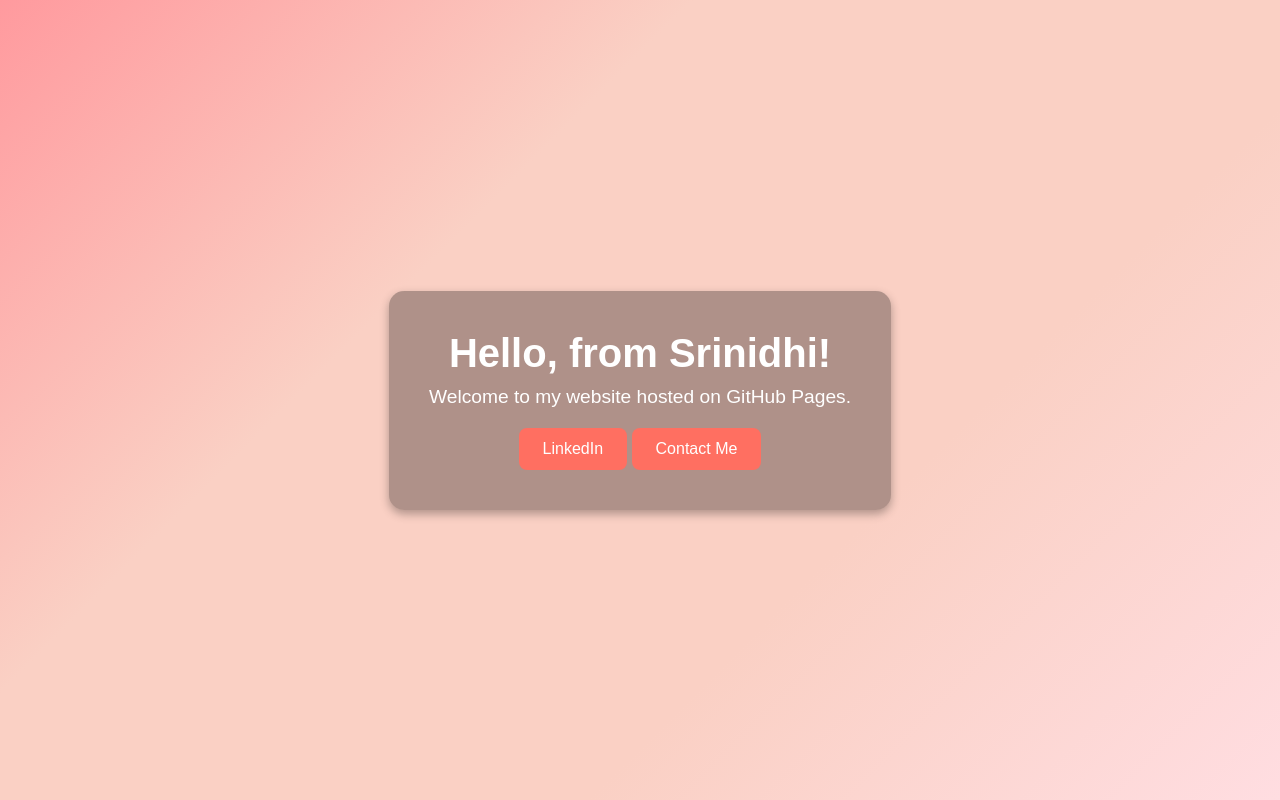
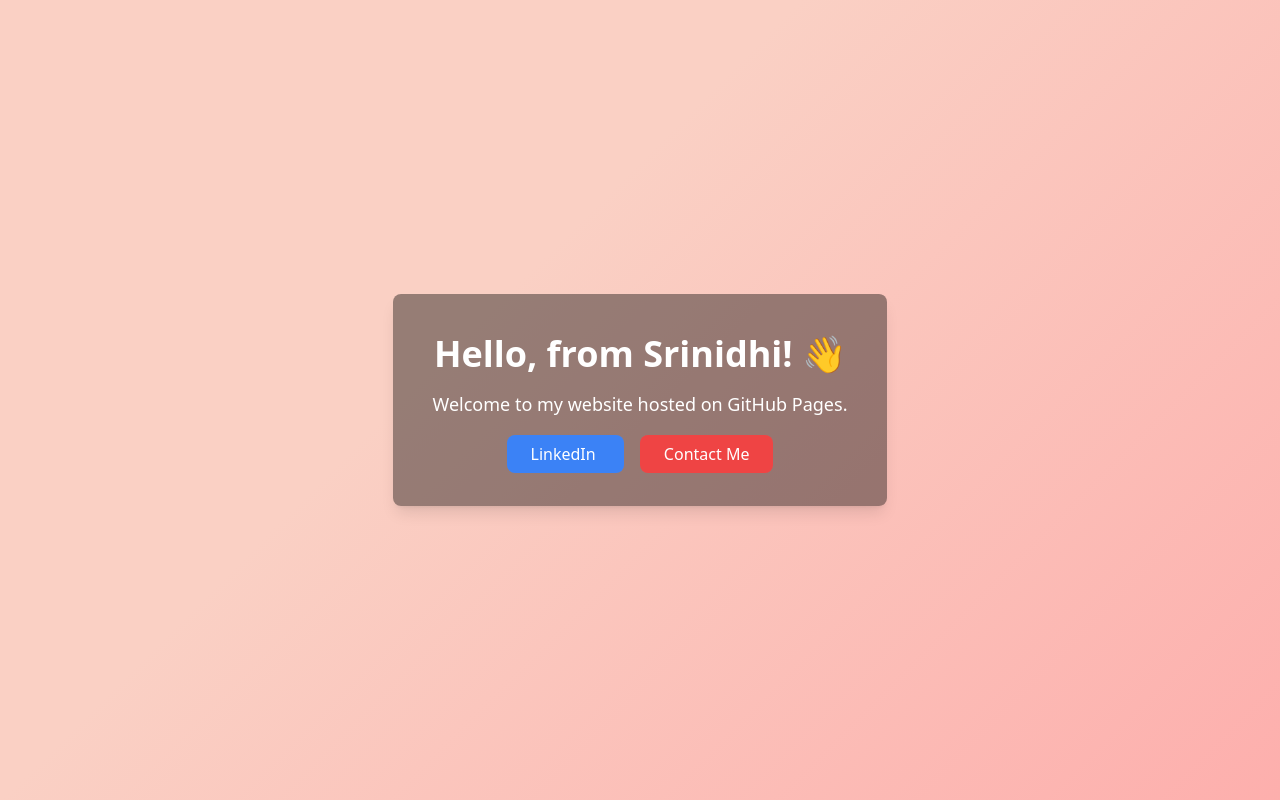
Before and after one commit to ssp-007/srinidhi-website, a plain HTML site: page index.html in a window 1280 px wide. Drawn offline with nearby package versions, Linux system fonts and the light colour scheme.

Commit message:
Update index.html added tailwind

```diff
--- a/index.html
+++ b/index.html
@@ -4,64 +4,45 @@
     <meta charset="UTF-8">
     <meta name="viewport" content="width=device-width, initial-scale=1.0">
     <title>Srinidhi | Portfolio</title>
+
+    <!-- Tailwind CSS CDN -->
+    <script src="https://cdn.tailwindcss.com"></script>
+
+    <!-- Animate.css for extra animations -->
+    <link rel="stylesheet" href="https://cdnjs.cloudflare.com/ajax/libs/animate.css/4.1.1/animate.min.css">
+
     <style>
-        * {
-            margin: 0;
-            padding: 0;
-            box-sizing: border-box;
-            font-family: "Arial", sans-serif;
+        /* Smooth Background Animation */
+        @keyframes gradientAnimation {
+            0% { background-position: 0% 50%; }
+            50% { background-position: 100% 50%; }
+            100% { background-position: 0% 50%; }
         }
-
         body {
-            background: linear-gradient(135deg, #ff9a9e, #fad0c4, #fad0c4, #ffdde1);
-            display: flex;
-            justify-content: center;
-            align-items: center;
-            height: 100vh;
-            text-align: center;
-            color: white;
-        }
-
-        .container {
-            background: rgba(0, 0, 0, 0.3);
-            padding: 40px;
-            border-radius: 15px;
-            box-shadow: 0 4px 10px rgba(0, 0, 0, 0.3);
-        }
-
-        h1 {
-            font-size: 2.5rem;
-            margin-bottom: 10px;
-        }
-
-        p {
-            font-size: 1.2rem;
-            margin-bottom: 20px;
-        }
-
-        .btn {
-            display: inline-block;
-            background: #ff6f61;
-            color: white;
-            padding: 12px 24px;
-            text-decoration: none;
-            font-size: 1rem;
-            border-radius: 8px;
-            transition: 0.3s;
-        }
-
-        .btn:hover {
-            background: #ff3b2f;
+            background: linear-gradient(-45deg, #ff9a9e, #fad0c4, #fad0c4, #ffdde1);
+            background-size: 300% 300%;
+            animation: gradientAnimation 10s ease infinite;
         }
     </style>
 </head>
-<body>
+<body class="flex items-center justify-center h-screen text-white">
 
-    <div class="container">
-        <h1>Hello, from Srinidhi!</h1>
-        <p>Welcome to my website hosted on GitHub Pages.</p>
-        <a href="https://www.linkedin.com/in/sp-srinidhi-79244a1b1/" target="_blank" class="btn">LinkedIn</a>
-        <a href="mailto:srinidhi.ss24@gmail.com.com" class="btn">Contact Me</a>
+    <div class="bg-black bg-opacity-40 p-10 rounded-lg shadow-lg text-center animate__animated animate__fadeIn">
+
+        <h1 class="text-4xl font-bold mb-4 animate__animated animate__bounce">Hello, from Srinidhi! 👋</h1>
+        <p class="text-lg mb-6 animate__animated animate__fadeInUp">Welcome to my website hosted on GitHub Pages.</p>
+
+        <div class="space-x-4">
+            <a href="https://www.linkedin.com/in/sp-srinidhi-79244a1b1/" target="_blank"
+               class="bg-blue-500 hover:bg-blue-600 text-white py-2 px-6 rounded-lg transition duration-300 transform hover:scale-110 animate__animated animate__fadeInUp">
+                LinkedIn
+            </a>
+            <a href="mailto:srinidhi.ss24@gmail.com"
+               class="bg-red-500 hover:bg-red-600 text-white py-2 px-6 rounded-lg transition duration-300 transform hover:scale-110 animate__animated animate__fadeInUp animate__delay-1s">
+                Contact Me
+            </a>
+        </div>
+
     </div>
 
 </body>
```
